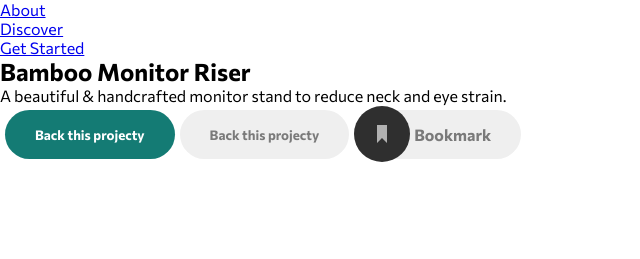
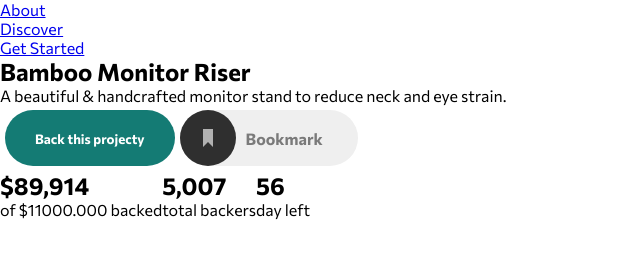
Before and after one commit to AlexanderCDs/crowdfunding-product, a React app: page / in a window 1280 px wide. Shown: the part 23-282 px from the top of the page, without its empty margins (0-640 px from the left). Built offline with nearby package versions, Linux system fonts and the light colour scheme.

Commit message:
Added components/BookmarkCheck.js Added components/StatsItem.js Added style for StatsItem.js and BookmarkCheck.js

```diff
--- a/src/assets/styles/index.scss
+++ b/src/assets/styles/index.scss
@@ -57,52 +57,47 @@ li {
 }
 
 .check {
+    display: flex;
+    align-items: center;
     background-color: #EFEFEF;
     cursor: pointer;
     font-weight: bold;
     color: $darkGray;
-    border: none;
     border-radius: 30px;
-    padding: {
-        left: 30px;
-        top: 15px;
-        bottom: 15px;
-        right: 30px;
-    };
-    margin: {
-        left: 5px;
-        top: 5px;
-        bottom: 5px;
-    };
+    margin: 5px 5px 5px;
+
+    &>span{
+        &.icon {
+            display: flex;
+            align-items: center;
+        }
+
+        &.label {
+            padding: {
+                left: 10px;
+                right: 35px;
+            };
+        }
+    }
 
     &:hover{
         box-shadow: 5px 5px 10px $darkGray;
     }
+}
 
-    & label {
-        cursor: pointer;
-        padding-left: 30px;
-    }
+input[type="checkbox"] {
+    display: none;
+    opacity: 0.0;
+}
 
-    &::before {
-        content: url('../svgs/icon-bookmark.svg');
-        width: 25px;
-        height: 25px;
-        position: absolute;
-        margin: {
-            top: -19px;
-            left: -30px;
-        };
+input[type="checkbox"]:checked+label>span {
+    color: $darkCyan;
+    &>svg.icon-bookmark> g  {
+        &>circle {
+            fill: $darkCyan;
+        }
+        &>path {
+            fill: #fff;
+        }
     }
 }
-
-.check input[type="checkbox"] {
-    display: none;
-    opacity: 0.01;
-
-
-}
-
-.bookmark input[type="checkbox"]:checked+label {
-    background: $darkCyan;
-}
--- /dev/null
+++ b/src/components/BookmarkCheck.js
@@ -0,0 +1,29 @@
+/**
+ * @author: alexandercd
+ * @date: 10/octubre/2021
+ * @description:
+**/
+import React from 'react'
+import { ReactComponent as IconBookmark } from '../assets/svgs/icon-bookmark.svg';
+
+export const BookmarkCheck = ( { value, handleChange}) => {
+    return (
+        <div>
+            <input
+                type="checkbox"
+                value={value}
+                id="bookmark"
+                name="bookmark"
+                onChange={handleChange}
+            />
+            <label htmlFor="bookmark" className="check bookmark">
+                <span className="icon">
+                    <IconBookmark className="icon-bookmark"/>
+                </span>
+                <span className="label">Bookmark</span>
+            </label>
+        </div>
+    )
+}
+
+export default BookmarkCheck;
--- a/src/components/Corwdfund.js
+++ b/src/components/Corwdfund.js
@@ -4,13 +4,15 @@
  * @description:
 **/
 import React from 'react';
+import BookmarkCheck from './BookmarkCheck';
+import StatsItem from './StatsItem';
 import Header from './Header';
 
 const Corwdfund = () => {
     return (
         <>
             <Header></Header>
-            <div className="container">
+            <section className="container">
                 <div className="card">
                     <div className="card-content">
                         <h2 className="title">
@@ -23,21 +25,38 @@ const Corwdfund = () => {
                             <button className="btn btn-primary">
                                 Back this projecty
                             </button>
-                            <button className="btn btn-">
-                                Back this projecty
-                            </button>
-                            <div className="check bookmark">
-                                <input type="checkbox" value="false" id="bookmark"/>
-                                <label for="bookmark">Bookmark</label>
-                            </div>
+                            <BookmarkCheck
+                                value={false}
+                            />
                         </div>
                     </div>
                 </div>
                 <div className="card">
+                    <div className="card-content">
+                        <div className="stats">
+                            <StatsItem
+                                title="$89,914"
+                                text="of $11000.000 backed"
+                            />
+                            <StatsItem
+                                title="5,007"
+                                text="total backers"
+                            />
+                            <StatsItem
+                                title="56"
+                                text="day left"
+                            />
+                        </div>
+                    </div>
+                </div>
+                <div className="card">
+                    <div className="card-content">
+                        <div className="card-item">
 
+                        </div>
+                    </div>
                 </div>
-
-            </div>
+            </section>
         </>
     );
 }
--- /dev/null
+++ b/src/components/StatsItem.js
@@ -0,0 +1,17 @@
+/**
+ * @author: alexandercd
+ * @date: 10/octubre/2021
+ * @description:
+**/
+import React from 'react'
+
+export const StatsItem = ( {title, text}) => {
+    return (
+        <div className="stats-item">
+            <h2>{ title }</h2>
+            <span>{ text }</span>
+        </div>
+    )
+}
+
+export default StatsItem;
```
